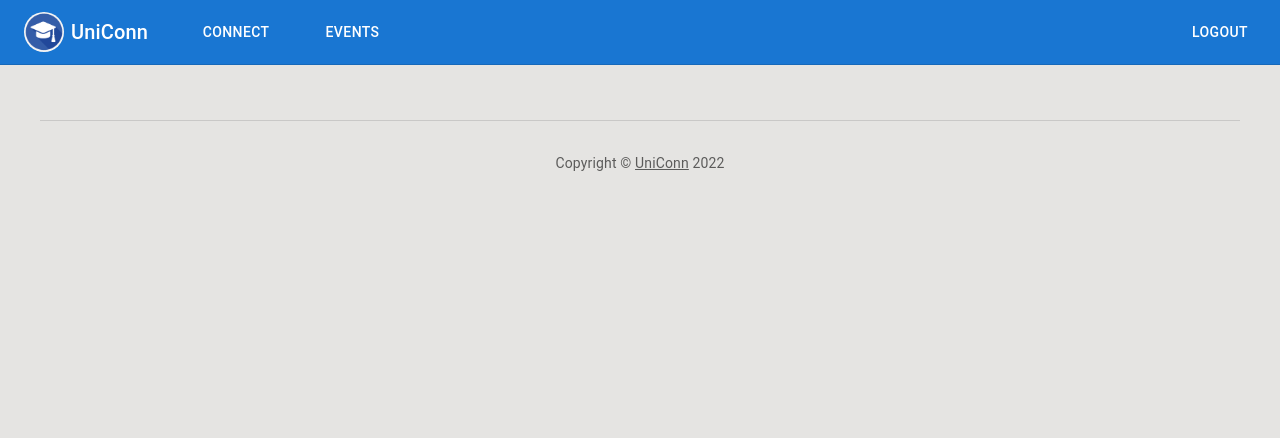
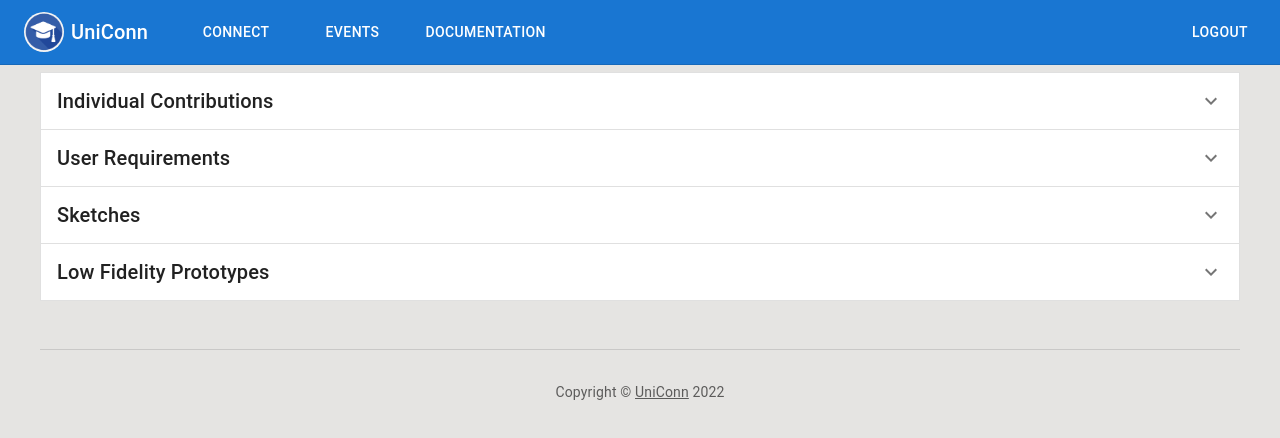
Before and after one commit to Jason10897/UniConn, a React (Create React App) app: page /documentation in a window 1280 px wide. Shown: the top 438 px of the page. Built offline with nearby package versions, Linux system fonts and the light colour scheme; what react-swipeable-views-utils would draw is missing.

Commit message:
Add documentation page

```diff
--- a/src/Router.js
+++ b/src/Router.js
@@ -3,6 +3,7 @@ import React from 'react';
 import BreadCrumb from './components/AppFrame/Breadcrumb';
 import HomePage from './components/AppFrame/HomePage';
 import Chatbox from './components/chatbox/Chatbox';
+import Documentation from './components/documentation/Documentation';
 import UserProfile from './components/profile/UserProfile';
 import RoadMap from './components/roadmap/Roadmap';
 import Alumnisearch from './components/search/AlumniSearch';
@@ -27,6 +28,7 @@ export default function MyRouter(){
         <WithBreadCrumb path="/profile/:id"><UserProfile path="*" /></WithBreadCrumb>
         <WithBreadCrumb path="/roadmap"><RoadMap path="*"/></WithBreadCrumb>
         <Chatbox path="/chatbox"/>
+        <Documentation path='/documentation'/>
       </Router>
     )
 }
--- a/src/components/AppFrame/AppFrame.js
+++ b/src/components/AppFrame/AppFrame.js
@@ -37,6 +37,15 @@ export default function AppFrame(props) {
           <nav color='inherit' style={{flex: 4, display: 'flex', justifyContent: 'left'}}>
             <ConnectMenu/>
             <EventsMenu/>
+            <Link to='/documentation' style={{ textDecoration: 'none', color: 'inherit', marginLeft: '30px' }}>
+            <Button
+              id="basic-button"
+              aria-haspopup="true"
+              color='inherit'
+            >
+              Documentation
+            </Button>
+            </Link>
           </nav>
           <Button color="inherit">Logout</Button>
         </Toolbar>
--- /dev/null
+++ b/src/components/documentation/Documentation.jsx
@@ -0,0 +1,147 @@
+import * as React from 'react';
+import MuiAccordion from '@mui/material/Accordion';
+import AccordionSummary from '@mui/material/AccordionSummary';
+import AccordionDetails from '@mui/material/AccordionDetails';
+import Typography from '@mui/material/Typography';
+import ExpandMoreIcon from '@mui/icons-material/ExpandMore';
+import { styled } from '@mui/material/styles';
+
+const Accordion = styled((props) => (
+    <MuiAccordion disableGutters elevation={0} square {...props} />
+  ))(({ theme }) => ({
+    border: `1px solid ${theme.palette.divider}`,
+    '&:not(:last-child)': {
+      borderBottom: 0,
+    },
+    '&:before': {
+      display: 'none',
+    },
+  }));
+
+export default function Documentation() {
+  return (
+    <div>
+      <Accordion>
+        <AccordionSummary
+          expandIcon={<ExpandMoreIcon />}
+          aria-controls="panel1a-content"
+          id="panel1a-header"
+        >
+          <Typography variant='h6'>Individual Contributions</Typography>
+        </AccordionSummary>
+        <AccordionDetails>
+            <div>
+            <Typography variant='subtitle1'>Ajay Sagar Nandimandalam</Typography>
+            <p>
+                <ol>
+                    <li>Initial project setup.</li>
+                    <li>Connect page UI to search for alumni and students.</li>
+                    <li>Search and filtering functionality.</li>
+                    <li>UI to Recommend another alumni to students.</li>
+                </ol>
+            </p>
+            </div>
+            <div>
+            <Typography variant='subtitle1'>Jason</Typography>
+            <p>
+                <ol>
+                    <li>Roadmap.</li>
+
+                </ol>
+            </p>
+            </div>
+            <div>
+            <Typography variant='subtitle1'>Harsh</Typography>
+            <p>
+                <ol>
+                    <li>Profile Page</li>
+                    <li>Home Page</li>
+                </ol>
+            </p>
+            </div>
+        </AccordionDetails>
+      </Accordion>
+      <Accordion>
+        <AccordionSummary
+          expandIcon={<ExpandMoreIcon />}
+          aria-controls="panel2a-content"
+          id="panel2a-header"
+        >
+          <Typography variant='h6'>User Requirements</Typography>
+        </AccordionSummary>
+        <AccordionDetails>
+        <div>
+            <Typography variant='subtitle2'><b>Students and alumni can connect to each other:</b></Typography>
+            <p>
+                <ol>
+                <li>Students must be able to check all existing alumni</li>
+                <li>Students must be able to search for alumni in a specific field/domain</li>
+                <li>Students must be able to select existing alumni and request to connect with them</li>
+                <li>Alumni should be able to communicate and interact with other alumni and students of the university</li>
+                <li>Alumni must be able to view all the current students of the university</li>
+                <li>Alumni must be able to view all the other alumni of the university</li>
+                </ol>
+            </p>
+        </div>
+        <div>
+            <Typography variant='subtitle1'><b>Alumni can recommend more relevant alumni to a student:</b></Typography>
+            <p>
+                <ol>
+                <li>Alumni if he/she sees fit, should be able to recommend other alumni to any student</li>
+                </ol>
+            </p>
+        </div>
+        <div>
+            <Typography variant='subtitle1'><b>Students can use prompts to notify alumni about their progress:</b></Typography>
+            <p>
+                <ol>
+                <li>Students should be able to send updates to the alumni by using system prompts</li>
+                </ol>
+            </p>
+        </div>
+        <div>
+            <Typography variant='subtitle1'><b>Students can create a career roadmap for alumni feedback:</b></Typography>
+            <p>
+                <ol>
+                <li>Students should be able to post their current completed courses and future course plan and request mentor's advice</li>
+                <li>Students should be able to view any comments or suggestions made by the alumni on the course plan chosen by the student</li>
+                <li>Alumni should be able to view the completed and current course plan of students they are mentoring</li>
+                <li>Alumni should be able to make comments and suggestions on the course plan to their mentees</li>
+                </ol>
+            </p>
+        </div>
+        </AccordionDetails>
+      </Accordion>
+      <Accordion>
+        <AccordionSummary
+          expandIcon={<ExpandMoreIcon />}
+          aria-controls="panel3a-content"
+          id="panel3a-header"
+        >
+          <Typography variant='h6'>Sketches</Typography>
+        </AccordionSummary>
+        <AccordionDetails>
+          <Typography>
+            Lorem ipsum dolor sit amet, consectetur adipiscing elit. Suspendisse
+            malesuada lacus ex, sit amet blandit leo lobortis eget.
+          </Typography>
+        </AccordionDetails>
+      </Accordion>
+      <Accordion>
+        <AccordionSummary
+          expandIcon={<ExpandMoreIcon />}
+          aria-controls="panel4a-content"
+          id="panel4a-header"
+        >
+          <Typography variant='h6'>Low Fidelity Prototypes</Typography>
+        </AccordionSummary>
+        <AccordionDetails>
+          <Typography>
+            Lorem ipsum dolor sit amet, consectetur adipiscing elit. Suspendisse
+            malesuada lacus ex, sit amet blandit leo lobortis eget.
+          </Typography>
+        </AccordionDetails>
+      </Accordion>
+    </div>
+  );
+}
```
